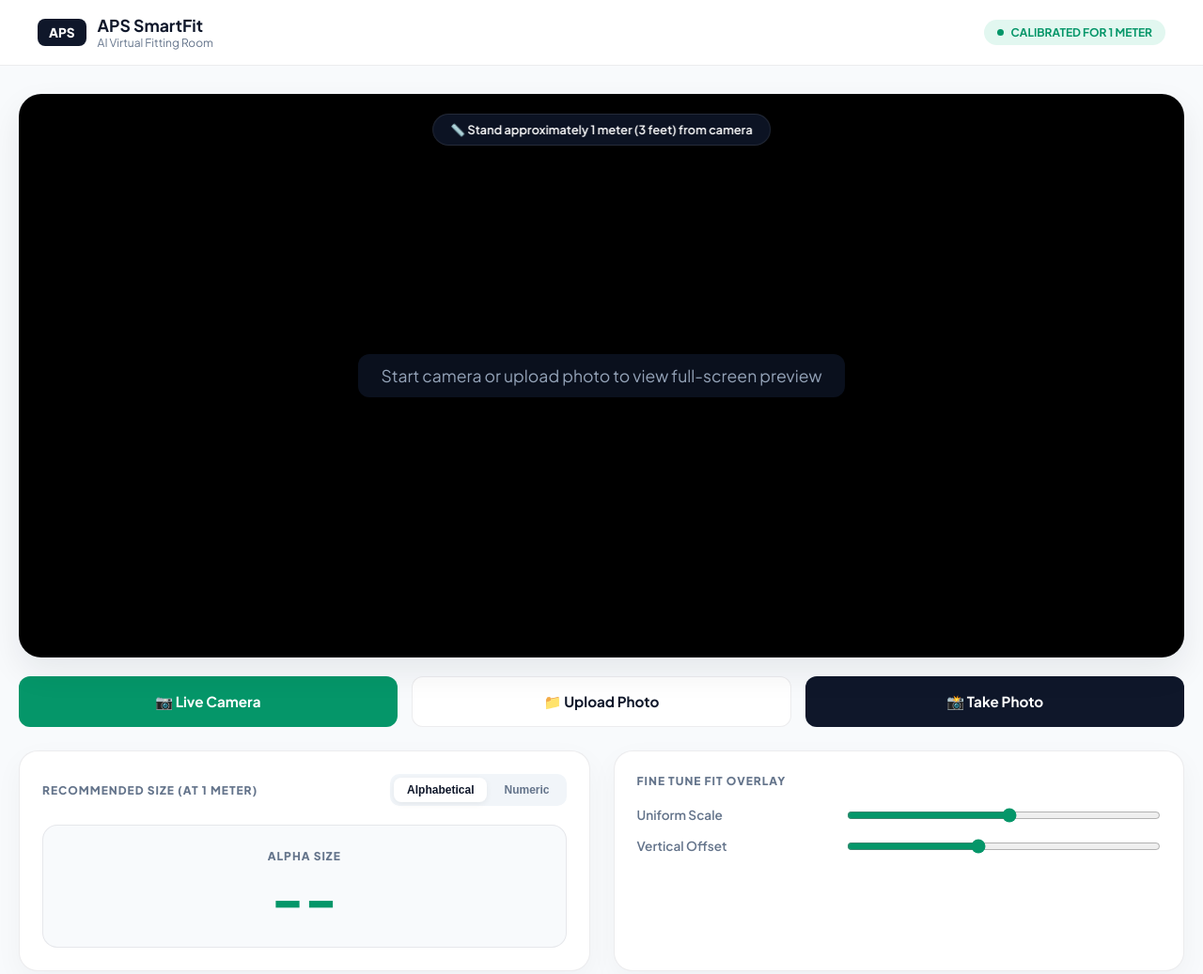
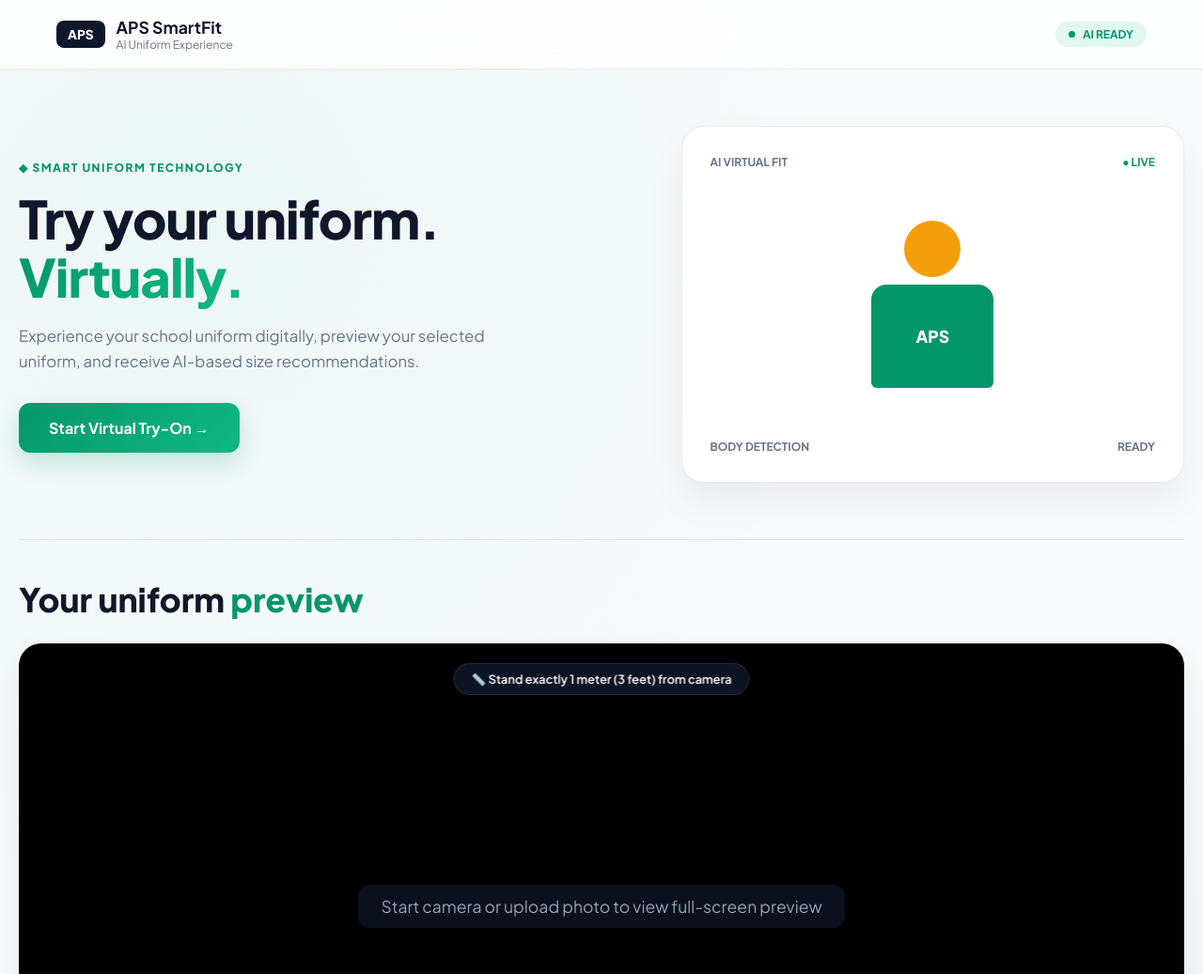
Before and after one commit to sharmaanshika9622-arch/APS-TRY-ON, a plain HTML site: page index.html in a window 1280 px wide. Shown: the top 1037 px of the page at 94% size. Drawn offline with Linux system fonts and the light colour scheme; a script that the page names is missing.

Commit message:
Update index.html

```diff
--- a/index.html
+++ b/index.html
@@ -3,7 +3,7 @@
 <head>
   <meta charset="UTF-8">
   <meta name="viewport" content="width=device-width, initial-scale=1.0">
-  <title>APS SmartFit AI - Fullscreen Uniform Experience</title>
+  <title>APS SmartFit AI - Virtual Uniform Experience</title>
 
   <!-- MediaPipe Pose Engine -->
   <script src="https://cdn.jsdelivr.net/npm/@mediapipe/pose/pose.js" crossorigin="anonymous"></script>
@@ -22,6 +22,7 @@
       --text-main: #0f172a;
       --text-muted: #64748b;
       --status-bg: rgba(16, 185, 129, 0.12);
+      --warning-red: #ef4444;
     }
 
     * { box-sizing: border-box; margin: 0; padding: 0; }
@@ -30,6 +31,9 @@
     body {
       font-family: 'Plus Jakarta Sans', sans-serif;
       background-color: var(--bg-light);
+      background-image:
+        radial-gradient(circle at 15% 15%, rgba(16, 185, 129, 0.05) 0%, transparent 40%),
+        radial-gradient(circle at 85% 85%, rgba(5, 150, 105, 0.04) 0%, transparent 40%);
       color: var(--text-main);
       min-height: 100vh;
       display: flex;
@@ -44,9 +48,9 @@
       display: flex;
       justify-content: space-between;
       align-items: center;
-      padding: 16px 40px;
+      padding: 18px 60px;
       border-bottom: 1px solid var(--card-border);
-      background: rgba(255, 255, 255, 0.9);
+      background: rgba(255, 255, 255, 0.85);
       backdrop-filter: blur(12px);
     }
 
@@ -78,11 +82,138 @@
     .container {
       max-width: 1400px;
       margin: 0 auto;
-      padding: 30px 20px;
+      padding: 0 20px;
       width: 100%;
     }
 
-    /* FULL-SCREEN CAMERA SECTION */
+    /* HERO LANDING SECTION */
+    .hero-section {
+      padding: 60px 0;
+      display: grid;
+      grid-template-columns: 1.1fr 0.9fr;
+      gap: 50px;
+      align-items: center;
+    }
+
+    .tech-tag {
+      color: var(--accent-green);
+      font-size: 0.75rem;
+      font-weight: 800;
+      letter-spacing: 1.5px;
+      margin-bottom: 16px;
+      display: inline-block;
+    }
+
+    .hero-heading {
+      font-size: 3.5rem;
+      font-weight: 800;
+      line-height: 1.1;
+      margin-bottom: 20px;
+      letter-spacing: -1px;
+    }
+
+    .hero-heading span {
+      background: linear-gradient(135deg, #059669 0%, #10b981 100%);
+      -webkit-background-clip: text;
+      -webkit-text-fill-color: transparent;
+    }
+
+    .hero-subtext {
+      font-size: 1.05rem;
+      color: var(--text-muted);
+      line-height: 1.6;
+      margin-bottom: 30px;
+      max-width: 500px;
+    }
+
+    .btn-cta {
+      display: inline-flex;
+      align-items: center;
+      gap: 10px;
+      background: var(--accent-gradient);
+      color: #ffffff;
+      padding: 16px 32px;
+      border-radius: 12px;
+      font-weight: 700;
+      font-size: 1rem;
+      text-decoration: none;
+      box-shadow: 0 10px 25px rgba(5, 150, 105, 0.2);
+      transition: all 0.25s ease;
+      cursor: pointer;
+      border: none;
+    }
+
+    .btn-cta:hover {
+      transform: translateY(-2px);
+      box-shadow: 0 15px 30px rgba(5, 150, 105, 0.35);
+    }
+
+    .hero-card {
+      background: var(--card-bg);
+      border: 1px solid var(--card-border);
+      border-radius: 24px;
+      padding: 30px;
+      position: relative;
+      display: flex;
+      flex-direction: column;
+      align-items: center;
+      justify-content: space-between;
+      height: 380px;
+      box-shadow: 0 20px 40px rgba(15, 23, 42, 0.06);
+    }
+
+    .card-header-bar, .card-footer-bar {
+      width: 100%;
+      display: flex;
+      justify-content: space-between;
+      font-size: 0.75rem;
+      font-weight: 700;
+      color: var(--text-muted);
+    }
+
+    .avatar-graphic {
+      position: relative;
+      display: flex;
+      flex-direction: column;
+      align-items: center;
+    }
+
+    .avatar-head {
+      width: 60px;
+      height: 60px;
+      background: #f59e0b;
+      border-radius: 50%;
+      margin-bottom: 8px;
+    }
+
+    .avatar-body {
+      width: 130px;
+      height: 110px;
+      background: #059669;
+      border-radius: 16px 16px 6px 6px;
+      display: flex;
+      align-items: center;
+      justify-content: center;
+      color: #ffffff;
+      font-weight: 800;
+      font-size: 1.1rem;
+    }
+
+    /* TRY-ON DASHBOARD SECTION */
+    .app-section {
+      padding: 40px 0 80px;
+      border-top: 1px solid var(--card-border);
+    }
+
+    .section-title {
+      font-size: 2.2rem;
+      font-weight: 800;
+      margin-bottom: 25px;
+    }
+
+    .section-title span { color: var(--accent-green); }
+
+    /* FULL SCREEN CAMERA VIEWPORT */
     .viewport-card {
       background: #000000;
       border: 1px solid var(--card-border);
@@ -91,8 +222,8 @@
       box-shadow: 0 15px 35px rgba(15, 23, 42, 0.08);
       position: relative;
       width: 100%;
-      height: 75vh;
-      min-height: 550px;
+      height: 70vh;
+      min-height: 500px;
       display: flex;
       justify-content: center;
       align-items: center;
@@ -117,7 +248,6 @@
       border-radius: 12px;
     }
 
-    /* Floating Distance Calibration Alert */
     .distance-banner {
       position: absolute;
       top: 20px;
@@ -132,6 +262,11 @@
       backdrop-filter: blur(8px);
       z-index: 2;
       border: 1px solid rgba(255,255,255,0.1);
+      transition: all 0.3s ease;
+    }
+
+    .distance-banner.warning {
+      background: rgba(239, 68, 68, 0.9);
     }
 
     /* ACTION BAR BELOW CAMERA */
@@ -167,13 +302,10 @@
     }
     .btn-secondary:hover { background: #f1f5f9; }
 
-    .btn-capture {
-      background: #0f172a;
-      color: #ffffff;
-    }
+    .btn-capture { background: #0f172a; color: #ffffff; }
     .btn-capture:hover { background: #1e293b; }
 
-    /* SIZE DISPLAY & CONTROLS DASHBOARD (BELOW CAMERA) */
+    /* DASHBOARD BELOW CAMERA */
     .controls-dashboard {
       display: grid;
       grid-template-columns: 1fr 1fr;
@@ -204,7 +336,6 @@
       letter-spacing: 1px;
     }
 
-    /* Interactive Size Mode Selector Button */
     .mode-toggle-group {
       display: flex;
       background: #f1f5f9;
@@ -246,6 +377,11 @@
       margin-top: 8px;
     }
 
+    .size-main-number.warning {
+      font-size: 1.2rem;
+      color: var(--warning-red);
+    }
+
     .adjustment-group {
       display: flex;
       flex-direction: column;
@@ -270,6 +406,8 @@
     input[type="file"] { display: none; }
 
     @media (max-width: 900px) {
+      header { padding: 15px 20px; }
+      .hero-section { grid-template-columns: 1fr; text-align: center; }
       .controls-dashboard { grid-template-columns: 1fr; }
       .viewport-card { height: 50vh; }
       .action-bar { flex-direction: column; }
@@ -284,26 +422,57 @@
       <div class="logo-badge">APS</div>
       <div>
         <div class="brand-title">APS SmartFit</div>
-        <div class="brand-subtitle">AI Virtual Fitting Room</div>
+        <div class="brand-subtitle">AI Uniform Experience</div>
       </div>
     </div>
     <div class="status-pill">
       <div class="status-dot"></div>
-      CALIBRATED FOR 1 METER
+      AI READY
     </div>
   </header>
 
   <div class="container">
 
+    <!-- HERO LANDING SECTION -->
+    <section class="hero-section">
+      <div>
+        <span class="tech-tag">◆ SMART UNIFORM TECHNOLOGY</span>
+        <h1 class="hero-heading">Try your uniform. <span>Virtually.</span></h1>
+        <p class="hero-subtext">
+          Experience your school uniform digitally, preview your selected uniform, and receive AI-based size recommendations.
+        </p>
+        <a href="#tryon-app" class="btn-cta">Start Virtual Try-On →</a>
+      </div>
+
+      <div class="hero-card">
+        <div class="card-header-bar">
+          <span>AI VIRTUAL FIT</span>
+          <span style="color: var(--accent-green);">● LIVE</span>
+        </div>
+        <div class="avatar-graphic">
+          <div class="avatar-head"></div>
+          <div class="avatar-body">APS</div>
+        </div>
+        <div class="card-footer-bar">
+          <span>BODY DETECTION</span>
+          <span>READY</span>
+        </div>
+      </div>
+    </section>
+
+    <!-- TRY-ON APPLICATION SECTION -->
+    <section class="app-section" id="tryon-app">
+      <h2 class="section-title">Your uniform <span>preview</span></h2>
+
       <!-- FULL SCREEN CAMERA VIEWPORT -->
       <div class="viewport-card">
-      <div class="distance-banner">📏 Stand approximately 1 meter (3 feet) from camera</div>
+        <div class="distance-banner" id="distance-banner">📏 Stand exactly 1 meter (3 feet) from camera</div>
         <video id="webcam" playsinline style="display:none;"></video>
         <canvas id="output-canvas" width="1280" height="720"></canvas>
         <span class="placeholder-text" id="placeholder-text">Start camera or upload photo to view full-screen preview</span>
       </div>
 
-    <!-- MAIN CONTROL BUTTONS BELOW CAMERA -->
+      <!-- MAIN ACTION BUTTONS BELOW CAMERA -->
       <div class="action-bar">
         <button class="btn btn-primary" onclick="startWebcam()">📷 Live Camera</button>
         <label class="btn btn-secondary">
@@ -313,13 +482,13 @@
         <button class="btn btn-capture" onclick="takeSnapshot()">📸 Take Photo</button>
       </div>
 
-    <!-- CONTROL DASHBOARD BELOW CAMERA -->
+      <!-- CONTROLS DASHBOARD BELOW CAMERA -->
       <div class="controls-dashboard">
 
-      <!-- Recommended Size Card -->
+        <!-- Selected Size Display Card -->
         <div class="dashboard-card">
           <div class="card-title-row">
-          <span class="sidebar-label">Recommended Size (at 1 Meter)</span>
+            <span class="sidebar-label">Shirt Size (Requires 1 Meter Distance)</span>
             <div class="mode-toggle-group">
               <button class="toggle-btn active" id="btn-alpha" onclick="setSizeMode('alpha')">Alphabetical</button>
               <button class="toggle-btn" id="btn-num" onclick="setSizeMode('numeric')">Numeric</button>
@@ -332,15 +501,15 @@
           </div>
         </div>
 
-      <!-- Fine-Tune Manual Overlay Adjustments -->
+        <!-- Shirt Adjustment Controls -->
         <div class="dashboard-card">
           <div class="card-title-row">
-          <span class="sidebar-label">Fine Tune Fit Overlay</span>
+            <span class="sidebar-label">Adjust Shirt Fit & Size</span>
           </div>
           <div class="adjustment-group">
             <div class="slider-row">
-            <span>Uniform Scale</span>
-            <input type="range" id="scale-slider" min="1.8" max="4.5" step="0.05" value="3.20">
+              <span>Shirt Size Scale</span>
+              <input type="range" id="scale-slider" min="2.0" max="4.4" step="0.05" value="3.20" oninput="updateSizeFromSlider()">
             </div>
             <div class="slider-row">
               <span>Vertical Offset</span>
@@ -350,6 +519,7 @@
         </div>
 
       </div>
+    </section>
 
   </div>
 
@@ -360,6 +530,7 @@
     const sizeDisplay = document.getElementById('size-display');
     const sizeModeLabel = document.getElementById('size-mode-label');
     const placeholderText = document.getElementById('placeholder-text');
+    const distanceBanner = document.getElementById('distance-banner');
 
     const scaleSlider = document.getElementById('scale-slider');
     const ySlider = document.getElementById('y-slider');
@@ -370,35 +541,66 @@
     let pose;
     let camera;
     let currentSourceImage = null;
-    let currentSizeMode = 'alpha'; // Default mode: 'alpha' or 'numeric'
+    let currentSizeMode = 'alpha';
+    let isAtOneMeter = false;
 
-    // Real-world shoulder pixel distance calibration at 1 meter distance
-    function calculateSize(shoulderPx) {
+    // Strict 1-Meter Range Calibration
+    const MIN_SHOULDER_PX_1M = 200; // Minimum pixel width at 1m
+    const MAX_SHOULDER_PX_1M = 260; // Maximum pixel width at 1m
+
+    function checkDistanceAndSetSize(shoulderPx) {
+      if (shoulderPx < MIN_SHOULDER_PX_1M) {
+        // Person is too far (> 1 meter)
+        isAtOneMeter = false;
+        distanceBanner.innerText = "⚠️ Please move closer (Stand at 1 meter)";
+        distanceBanner.classList.add('warning');
+        sizeDisplay.innerText = "Move closer to 1m mark";
+        sizeDisplay.classList.add('warning');
+      } else if (shoulderPx > MAX_SHOULDER_PX_1M) {
+        // Person is too close (< 1 meter)
+        isAtOneMeter = false;
+        distanceBanner.innerText = "⚠️ Please step back (Stand at 1 meter)";
+        distanceBanner.classList.add('warning');
+        sizeDisplay.innerText = "Step back to 1m mark";
+        sizeDisplay.classList.add('warning');
+      } else {
+        // Person is at 1 meter
+        isAtOneMeter = true;
+        distanceBanner.innerText = "✅ Distance Optimal (1 Meter)";
+        distanceBanner.classList.remove('warning');
+        sizeDisplay.classList.remove('warning');
+        updateSizeFromSlider();
+      }
+    }
+
+    function updateSizeFromSlider() {
+      if (!isAtOneMeter) return;
+
+      const val = parseFloat(scaleSlider.value);
       const alphaSizes = ["XXS", "XS", "S", "M", "L", "XL", "XXL", "XXXL"];
       const numSizes   = ["28",  "30", "32", "34", "36", "38",  "40",  "42"];
 
       let idx = 0;
-      if (shoulderPx < 180) idx = 0;
-      else if (shoulderPx < 210) idx = 1;
-      else if (shoulderPx < 240) idx = 2;
-      else if (shoulderPx < 270) idx = 3;
-      else if (shoulderPx < 300) idx = 4;
-      else if (shoulderPx < 330) idx = 5;
-      else if (shoulderPx < 360) idx = 6;
+      if (val < 2.3) idx = 0;
+      else if (val < 2.6) idx = 1;
+      else if (val < 2.9) idx = 2;
+      else if (val < 3.2) idx = 3;
+      else if (val < 3.5) idx = 4;
+      else if (val < 3.8) idx = 5;
+      else if (val < 4.1) idx = 6;
       else idx = 7;
 
-      return currentSizeMode === 'alpha' ? alphaSizes[idx] : numSizes[idx];
+      sizeDisplay.innerText = currentSizeMode === 'alpha' ? alphaSizes[idx] : numSizes[idx];
     }
 
-    // Interactive Size Mode Unit Switcher
     function setSizeMode(mode) {
       currentSizeMode = mode;
       document.getElementById('btn-alpha').classList.toggle('active', mode === 'alpha');
       document.getElementById('btn-num').classList.toggle('active', mode === 'numeric');
       sizeModeLabel.innerText = mode === 'alpha' ? 'ALPHA SIZE' : 'NUMERIC SIZE';
+      if (isAtOneMeter) updateSizeFromSlider();
     }
 
-    // Photo Snapshot Capability
     function takeSnapshot() {
       const dataURL = canvasElement.toDataURL('image/png');
       const link = document.createElement('a');
@@ -433,7 +635,8 @@
           const shoulderDistance = Math.sqrt(dx * dx + dy * dy);
           const angle = Math.atan2(dy, dx);
 
-          sizeDisplay.innerText = calculateSize(shoulderDistance);
+          // Check if distance is 1m before showing size
+          checkDistanceAndSetSize(shoulderDistance);
 
           const userScale = parseFloat(scaleSlider.value);
           const userYShift = parseFloat(ySlider.value);
```
Lines whose indentation alone changed are shown as unchanged.
